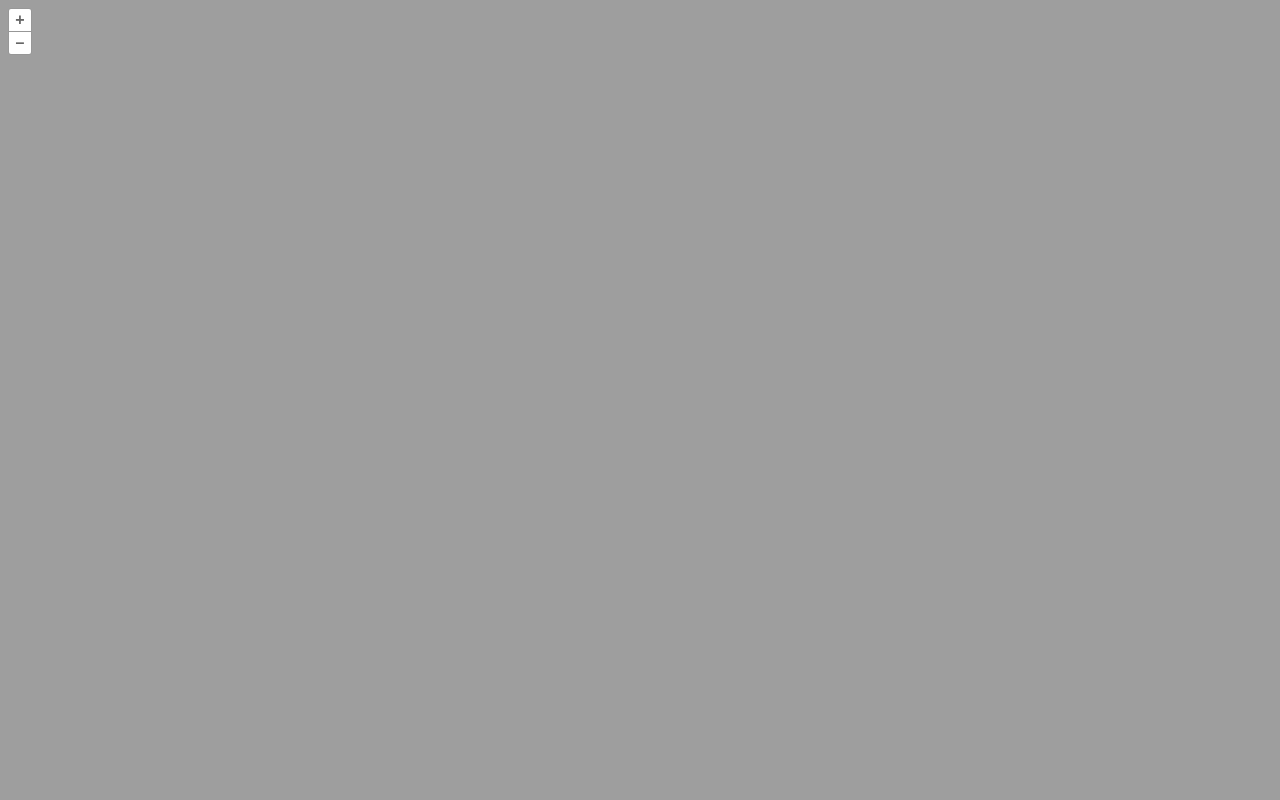
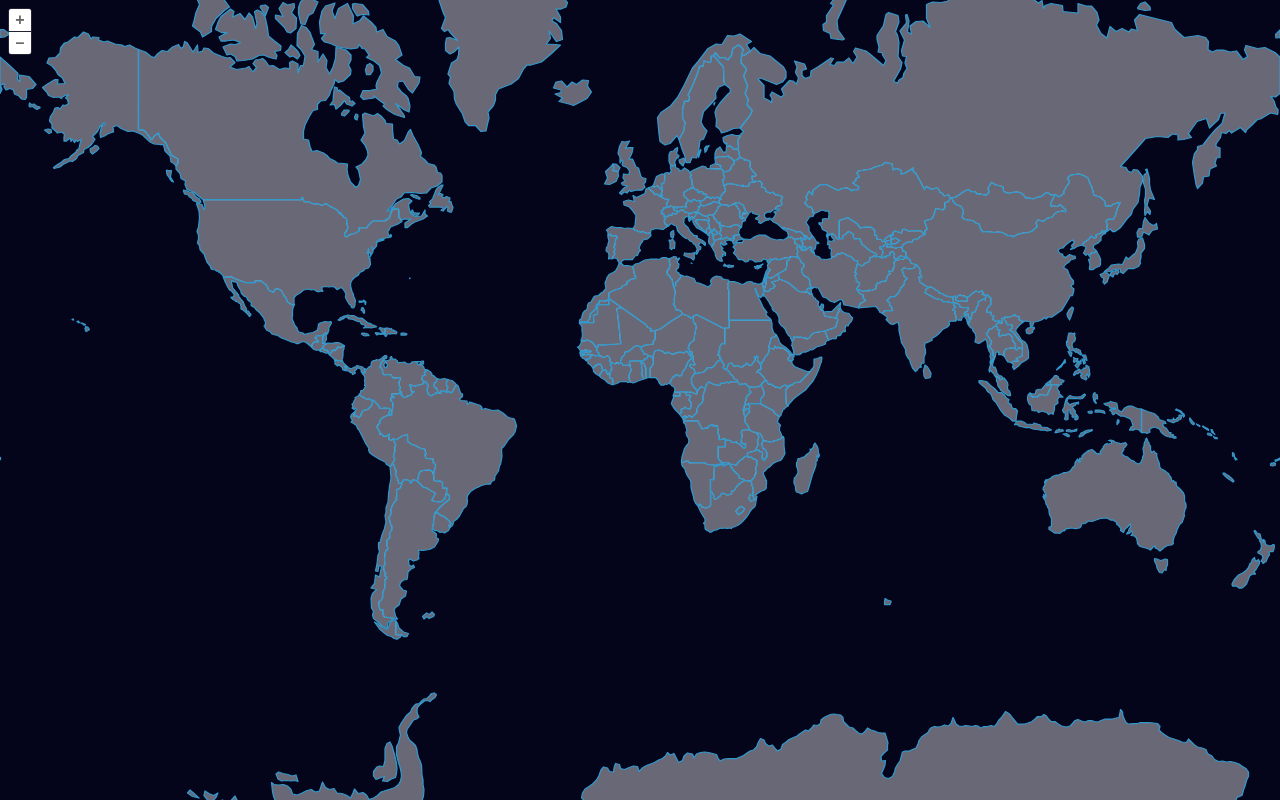
Before and after one commit to MohannadAdham/openlayers-ws, a website built with webpack: page index.html in a window 1280 px wide. Built offline with nearby package versions, Linux system fonts and the light colour scheme.

Commit message:
Module 2 - Rendering GeoJSON

```diff
--- a/index.html
+++ b/index.html
@@ -9,6 +9,7 @@
                 height: 100%;
                 width: 100%;
                 font-family: sans-serif;
+                background-color: #04041b;
             }
         </style>
     </head>
--- a/main.js
+++ b/main.js
@@ -1,20 +1,23 @@
 import 'ol/ol.css';
-import {Map, View} from 'ol';
-import TileLayer from 'ol/layer/Tile';
-import XYZSource from 'ol/source/XYZ';
-import {fromLonLat} from 'ol/proj';
+import GeoJSON from 'ol/format/GeoJSON';
+import Map from 'ol/Map';
+import VectorLayer from 'ol/layer/Vector';
+import VectorSource from 'ol/source/Vector';
+import View from 'ol/View';
+
 
 new Map({
     target: 'map-container',
     layers:[
-        new TileLayer({
-            source: new XYZSource({
-                url: 'http://tile.stamen.com/terrain/{z}/{x}/{y}.jpg'
+        new VectorLayer({
+            source: new VectorSource({
+                format: new GeoJSON(),
+                url: './data/countries.json'
             })
         })
     ],
     view: new View({
-        center: fromLonLat([0, 0]),
+        center: [0, 0],
         zoom: 2
     })
 });
```
